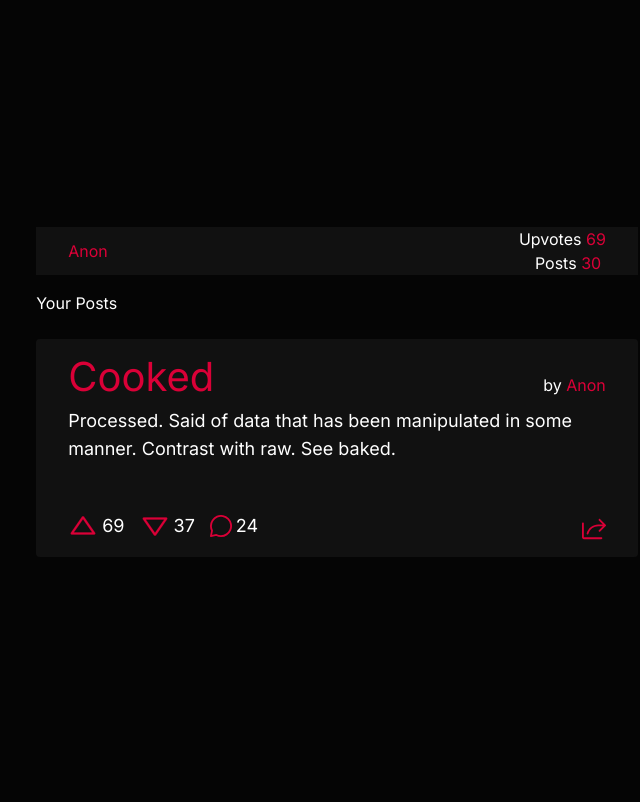
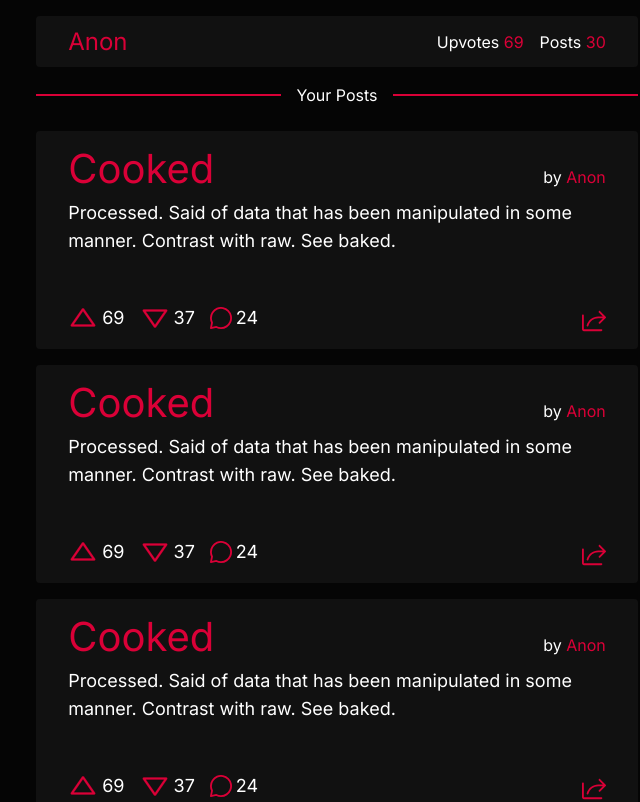
Before and after one commit to harshtohai/TechSlangs, a Next.js app: page /profile in a window 1280 px wide. Shown: the top 802 px of the page, without its empty margins (303-943 px from the left). Built offline with nearby package versions, Linux system fonts and the light colour scheme.

Commit message:
updated profile page.

```diff
--- a/src/app/profile/page.tsx
+++ b/src/app/profile/page.tsx
@@ -3,17 +3,25 @@ import Post from "@/components/post";
 export default function Profile() {
     return(
         <main className="flex h-full w-full justify-center bg-secbg">
-            <div className="w-[47%] h-full flex flex-col justify-center py-[1rem] items-center">
-                <div className="flex w-full justify-between items-center h-[3rem] bg-pribg px-[2rem]">
-                    <h1 className="text-text">Anon</h1>
-                    <div>
+            <div className="w-[47%] h-full flex flex-col py-[1rem] items-center">
+                <div className="flex w-full justify-between items-center py-[0.6rem] bg-pribg px-[2rem] rounded-[4px]">
+                    <h1 className="text-text text-2xl">Anon</h1>
+                    <div className="flex">
                         <h3 className="">Upvotes <span className="text-text">69</span></h3>
                         <h3 className="ml-[1rem]">Posts <span className="text-text">30</span></h3>
                     </div>
                 </div>
-                <div className="w-full flex flex-col justify-center">
-                    <h1 className="my-[1rem]">Your Posts</h1>
-                    <div className="overflow-scroll w-full">
+                <div className="w-full h-full flex flex-col items-center">
+                    <div className="flex w-full items-center justify-center">
+                        <div className="bg-text h-[2px] flex-grow"></div>
+                        <h1 className="my-[1rem] w-[7rem]  flex justify-center">Your Posts</h1>
+                        <div className="bg-text h-[2px] flex-grow"></div>
+                    </div>
+                    <div className="w-full ">
+                        <Post word='Cooked' by="Anon" description="Processed. Said of data that has been manipulated in some manner. Contrast with raw. See baked." upcount="69" downcount="37" commentscount="24" />
+                        <Post word='Cooked' by="Anon" description="Processed. Said of data that has been manipulated in some manner. Contrast with raw. See baked." upcount="69" downcount="37" commentscount="24" />
+                        <Post word='Cooked' by="Anon" description="Processed. Said of data that has been manipulated in some manner. Contrast with raw. See baked." upcount="69" downcount="37" commentscount="24" />
+                        <Post word='Cooked' by="Anon" description="Processed. Said of data that has been manipulated in some manner. Contrast with raw. See baked." upcount="69" downcount="37" commentscount="24" />
                         <Post word='Cooked' by="Anon" description="Processed. Said of data that has been manipulated in some manner. Contrast with raw. See baked." upcount="69" downcount="37" commentscount="24" />
                     </div>
                 </div>
--- /dev/null
+++ b/src/app/word/page.tsx
@@ -0,0 +1,9 @@
+export default function WordPage() {
+    return(
+        <main className="flex h-full w-full justify-center bg-secbg">
+            <div className="w-[47%] h-full flex flex-col justify-center items-center">
+
+            </div>
+        </main>
+    )
+}
--- a/src/components/navButtons.tsx
+++ b/src/components/navButtons.tsx
@@ -2,18 +2,17 @@
 
 import Link from 'next/link'
 
-const Nav_Url = 'auth'
 export default function NavButtons() {
     return(
-        <div className="w-full flex justify-between content-center flex-wrap">
-            <Link href={'/new-word'} className='w-full'>
+        <div className="w-full flex justify-between content-between">
+            <Link href={'/new-word'} className='w-[49.2%]'>
                 <button className="h-[3rem] w-full my-[0.2rem] mb-[0.8rem] bg-pribg flex items-center justify-center rounded-[4px] hover:border-[1px] border-0 border-text ">
                     <p>Add New Word</p>
                 </button>
             </Link>
-            <Link href={`${Nav_Url}`} className='w-full'>
+            <Link href={'auth'} className='w-[49.2%]'>
                 <button className="h-[3rem] w-full my-[0.2rem] mb-[0.8rem] bg-pribg flex items-center justify-center rounded-[4px] hover:border-[1px] border-0 border-text ">
-                    <p>{Nav_Url}</p>
+                    <p>Auth</p>
                 </button>
             </Link>
         </div>
--- a/src/components/post.tsx
+++ b/src/components/post.tsx
@@ -1,9 +1,7 @@
-import Button from "./buttons"
+import Link from "next/link"
 import AllButtons from "./buttonsGroup"
 
 export default function Post({word,by,description,upcount,downcount,commentscount}:{word:string, by:string, description:string,upcount:string,downcount:string,commentscount:string}) {
-
-
 
     return(
         <div className="w-full flex items-center justify-center  bg-pribg rounded-[4px] my-[0.5rem] mb-[1rem] py-[0.5rem] pb-[1rem] px-[2rem]">
@@ -13,9 +11,11 @@ export default function Post({word,by,description,upcount,downcount,commentscoun
                 <div className="flex justify-between flex-col">
 
                     <div className="flex justify-between w-full items-baseline">
-                        <div>
-                            <h1 className="text-[2.5rem] text-text">{word}</h1>
-                        </div>
+                        <Link href={`word/${word}`}>
+                            <div>
+                                <h1 className="text-[2.5rem] text-text hover:underline-1 underline-text">{word}</h1>
+                            </div>
+                        </Link>
                         <div>
                             <p>by <span className="text-text">{by}</span></p>
                         </div>
```
